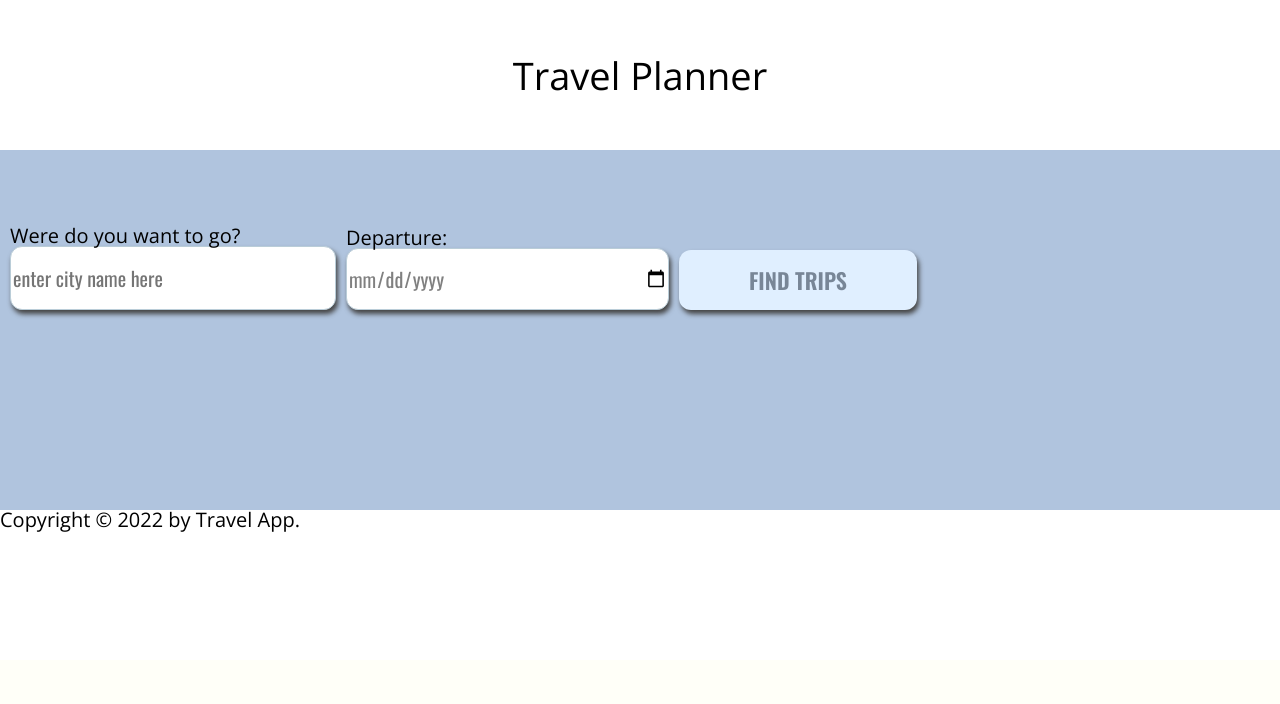
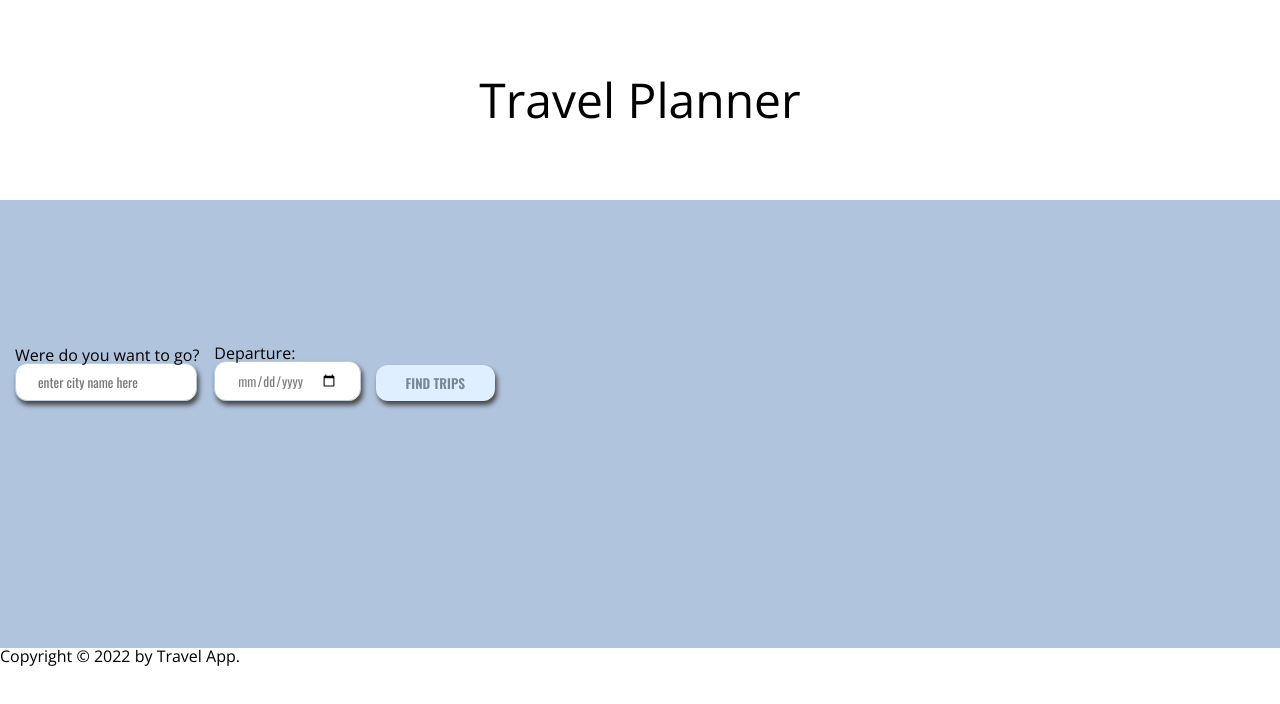
Before and after one commit to shaharl2/Capstone-Travel-App-Project, a website built with webpack: page src/client/views/index.html in a window 1280 px wide. Built offline with nearby package versions, Linux system fonts and the light colour scheme; a web font is replaced by a local one.

Commit message:
added media query

```diff
--- a/src/client/styles/style.scss
+++ b/src/client/styles/style.scss
@@ -1,26 +1,26 @@
 body {
   background: #fffff8;
-  // font-family: -apple-system, BlinkMacSystemFont, sans-serif;
   font-family: "Belleza", "Open Sans", sans-serif;
   margin: 0;
   line-height: normal;
+  width: 100%;
 }
 
 #app {
   display: grid;
-  grid-auto-rows: minmax(150px, auto);
+  grid-template-columns: 1fr;
+  grid-auto-rows: minmax(200px, auto);
   background: lightsteelblue;
   color: black;
   grid-gap: 1em;
-  font-size: 20px;
   font-family: "Belleza", "Open Sans", sans-serif;
 }
 
 .user-box {
   display: flex;
   align-items: flex-end;
-  gap: 0 10px;
-  margin: 10px;
+  gap: 0 5px;
+  margin: 5px;
 }
 
 #city {
@@ -48,7 +48,11 @@ body {
 }
 
 #photo {
-  margin: 0 25px;
+  margin: 0 5px;
+}
+
+.image {
+  width: 100%;
 }
 
 #content {
@@ -59,18 +63,16 @@ body {
   align-items: center;
   justify-content: center;
   font-family: "Open Sans", sans-serif;
-  font-size: 38px;
+  font-size: 30px;
   background-color: #fff;
 }
 .info-box {
   font-weight: 900;
-  font-size: 28px;
 }
 
 /*  Basic Styling To Override Default For Basic HTML Elements */
 label {
   display: block;
-  font-size: 17px;
   font-weight: 600;
 }
 
@@ -79,9 +81,7 @@ input {
   background-color: #fff;
   border: 1px solid #bacdd8;
   border-radius: 12px;
-  height: 60px;
-  width: 320px;
-  font-size: 20px;
+  padding: 8px 12px;
   font-family: "Oswald", sans-serif;
   box-shadow: 2px 4px 5px #444;
 }
@@ -92,7 +92,7 @@ input:hover {
 
 button {
   border: none;
-  padding: 12px 24px;
+  padding: 8px 12px;
   border-radius: 12px;
   text-decoration: none;
   font-weight: 600;
@@ -100,13 +100,9 @@ button {
   color: #788697;
   background-color: #e0efff;
   transition: background-color 200ms ease-in-out;
-  display: block;
+  display: inline-block;
   cursor: pointer;
-  width: 238px;
-  height: 60px;
-  font-size: 22px;
   font-family: "Oswald", sans-serif;
-  // border: none;
   box-shadow: 2px 4px 5px #444;
 }
 
@@ -116,7 +112,6 @@ button:hover {
 
 textarea {
   background: #22b2da;
-  font-size: 20px;
   font-family: "Oswald", sans-serif;
 }
 /* Reset style for HTML element on active to have no border*/
@@ -129,18 +124,78 @@ button:focus {
 /* Style for Placeholder Text*/
 ::placeholder {
   /* Firefox, Chrome, Opera */
-  // color: #f0d43a;
   font-family: "Oswald", sans-serif;
 }
 
 :-ms-input-placeholder {
   /* Internet Explorer 10-11 */
-  // color: #f0d43a;
   font-family: "Oswald", sans-serif;
 }
 
 ::-ms-input-placeholder {
   /* Microsoft Edge */
-  // color: #f0d43a;
   font-family: "Oswald", sans-serif;
 }
+
+/* *************************************************************** */
+/* ** media query for medium screen. ** */
+/* *************************************************************** */
+
+@media (min-width: 600px) and (max-width: 900px) {
+  .headline {
+    font-size: 44px;
+  }
+  input {
+    padding: 8px 18px;
+  }
+  button {
+    padding: 8px 24px;
+  }
+
+  .user-box {
+    gap: 0 10px;
+    margin: 10px;
+  }
+  .info-box {
+    font-size: 22px;
+    padding: 5px;
+  }
+
+  label {
+    font-size: 17px;
+  }
+  #photo {
+    margin: 0 15px;
+  }
+}
+
+/* *************************************************************** */
+/* ** media query for large screen. ** */
+/* *************************************************************** */
+
+@media (min-width: 901px) {
+  .headline {
+    font-size: 48px;
+  }
+  input {
+    padding: 8px 22px;
+  }
+  button {
+    padding: 8px 30px;
+  }
+  .user-box {
+    gap: 0 15px;
+    margin: 15px;
+  }
+  .info-box {
+    font-size: 28px;
+    padding: 10px;
+  }
+
+  label {
+    font-size: 20px;
+  }
+  #photo {
+    margin: 0 25px;
+  }
+}
--- a/src/client/views/index.html
+++ b/src/client/views/index.html
@@ -2,6 +2,7 @@
 <html>
   <head>
     <meta charset="UTF-8" />
+    <meta name="viewport" content="width=device-width, initial-scale=1.0">
     <title>Travel Planner</title>
     <link
       href="https://fonts.googleapis.com/css2?family=Belleza&display=swap"
@@ -35,7 +36,7 @@
 
       <div class="main-content">
         <div class="pic" id="photo">
-          <img src="" />
+          <img src="" class="image"/>
         </div>
         <div class="info-box">
           <div id="destination"></div>
```
